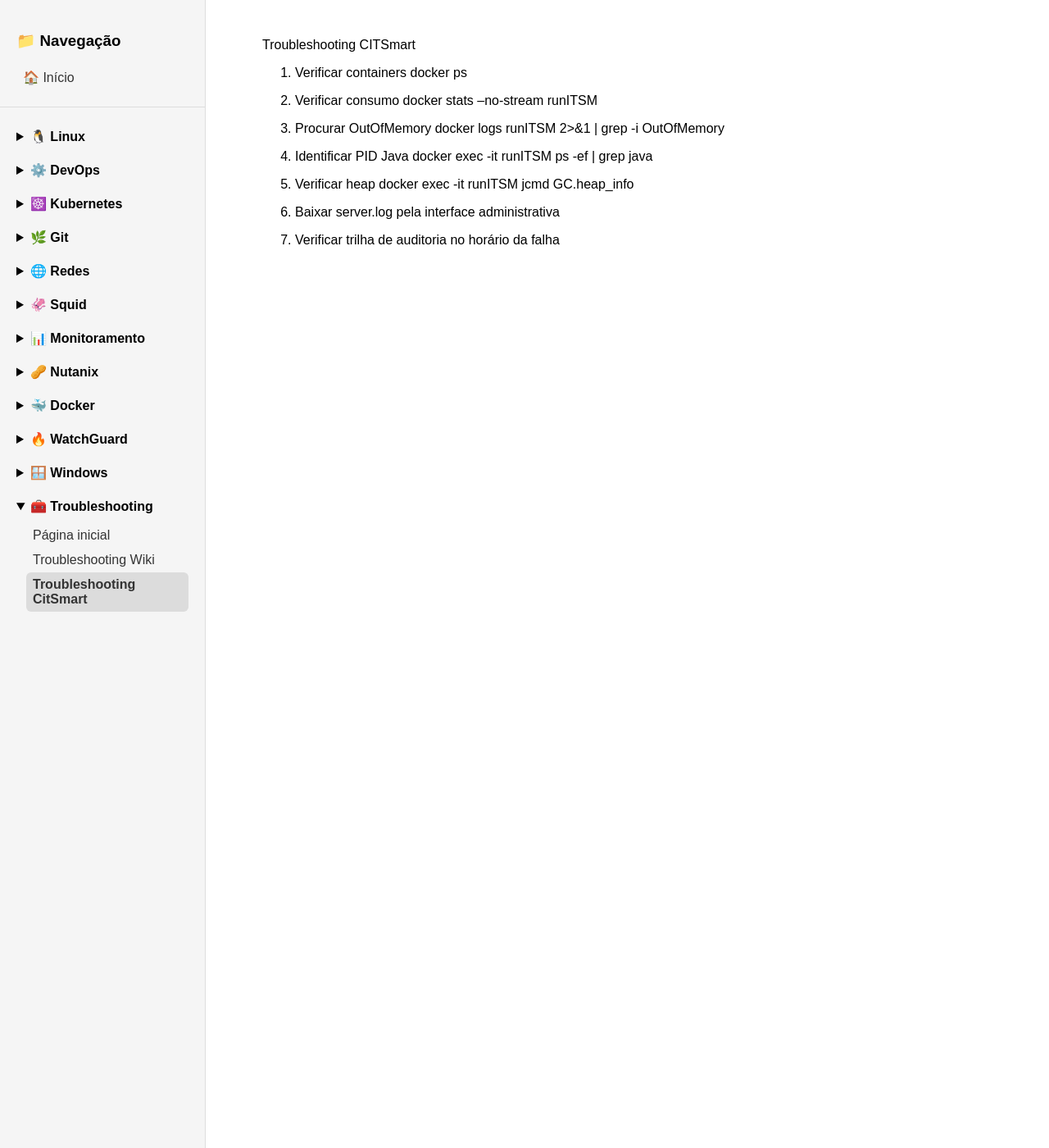
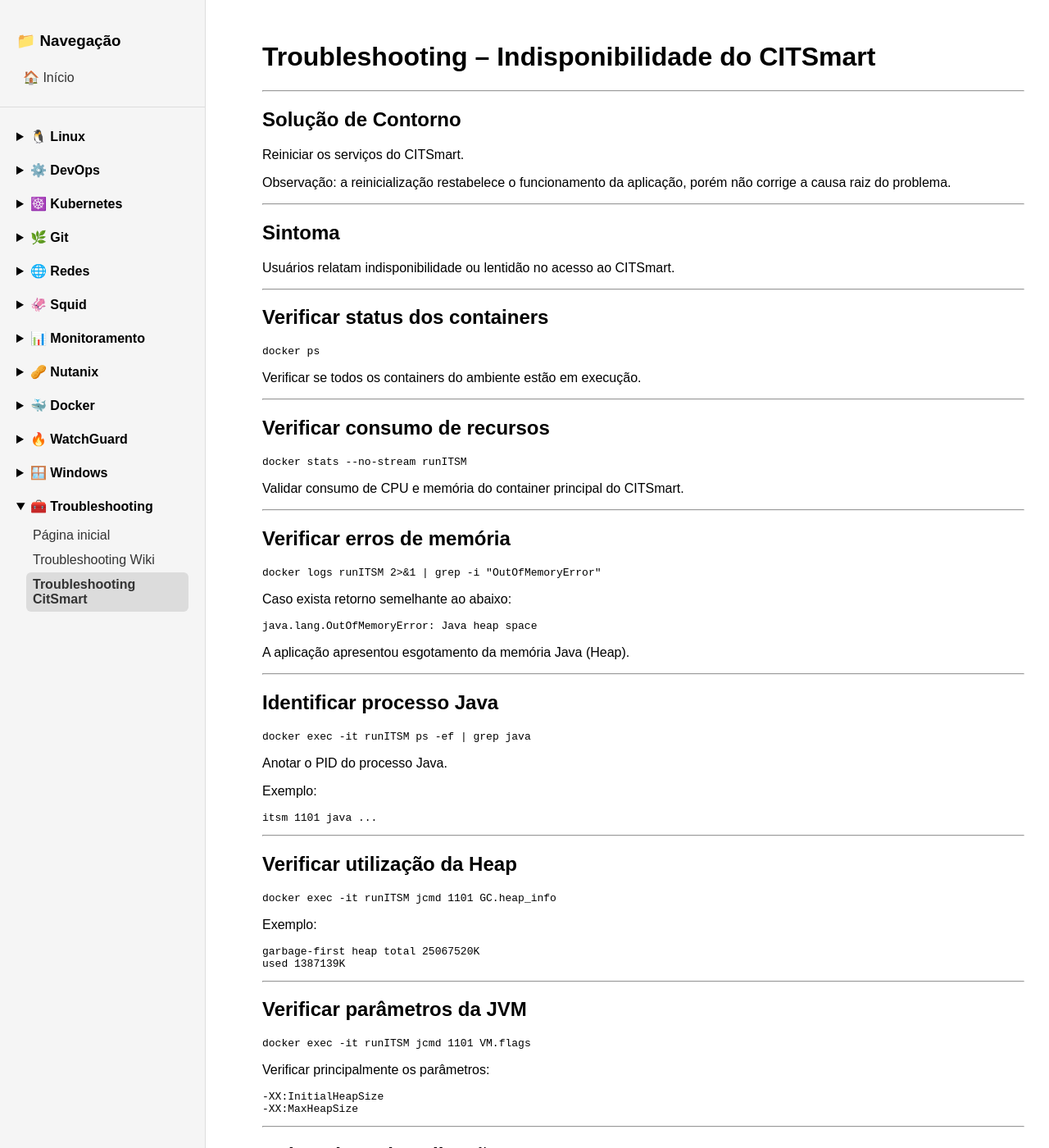
Before and after one commit to joaopedros111/ninja-linux, a Jekyll site: the page built from troubleshooting/troubleshootingcitsmart.md, in a window 1280 px wide and 1400 px high. Shown: the whole window at 82% size. Built offline with Jekyll 4.4.1, drawn with Linux system fonts in a browser that asks for light colours; our own code applies the rules of GitHub Pages for plain Markdown files; some of the changed text lies outside the part shown.

Commit message:
Adiciona Troubleshooting CITSMART

````diff
--- a/troubleshooting/troubleshootingcitsmart.md
+++ b/troubleshooting/troubleshootingcitsmart.md
@@ -1,20 +1,157 @@
-Troubleshooting CITSmart
+# Troubleshooting – Indisponibilidade do CITSmart
 
-1. Verificar containers
+---
+
+## Solução de Contorno
+
+Reiniciar os serviços do CITSmart.
+
+Observação: a reinicialização restabelece o funcionamento da aplicação, porém não corrige a causa raiz do problema.
+
+---
+
+## Sintoma
+
+Usuários relatam indisponibilidade ou lentidão no acesso ao CITSmart.
+
+---
+
+## Verificar status dos containers
+
+```bash
 docker ps
+```
 
-2. Verificar consumo
+Verificar se todos os containers do ambiente estão em execução.
+
+---
+
+## Verificar consumo de recursos
+
+```bash
 docker stats --no-stream runITSM
+```
 
-3. Procurar OutOfMemory
-docker logs runITSM 2>&1 | grep -i OutOfMemory
+Validar consumo de CPU e memória do container principal do CITSmart.
 
-4. Identificar PID Java
+---
+
+## Verificar erros de memória
+
+```bash
+docker logs runITSM 2>&1 | grep -i "OutOfMemoryError"
+```
+
+Caso exista retorno semelhante ao abaixo:
+
+```text
+java.lang.OutOfMemoryError: Java heap space
+```
+
+A aplicação apresentou esgotamento da memória Java (Heap).
+
+---
+
+## Identificar processo Java
+
+```bash
 docker exec -it runITSM ps -ef | grep java
+```
 
-5. Verificar heap
-docker exec -it runITSM jcmd <PID> GC.heap_info
+Anotar o PID do processo Java.
 
-6. Baixar server.log pela interface administrativa
+Exemplo:
 
-7. Verificar trilha de auditoria no horário da falha
+```text
+itsm 1101 java ...
+```
+
+---
+
+## Verificar utilização da Heap
+
+```bash
+docker exec -it runITSM jcmd 1101 GC.heap_info
+```
+
+Exemplo:
+
+```text
+garbage-first heap total 25067520K
+used 1387139K
+```
+
+---
+
+## Verificar parâmetros da JVM
+
+```bash
+docker exec -it runITSM jcmd 1101 VM.flags
+```
+
+Verificar principalmente os parâmetros:
+
+```text
+-XX:InitialHeapSize
+-XX:MaxHeapSize
+```
+
+---
+
+## Coletar logs da aplicação
+
+Acessar:
+
+```text
+Sistema → Informações do Sistema → Download Log do JBoss
+```
+
+Salvar o arquivo para análise posterior.
+
+---
+
+## Verificar trilha de auditoria
+
+Acessar:
+
+```text
+Sistema → Trilha de Auditoria → Auditoria de Dados
+```
+
+Filtrar pelo horário da indisponibilidade.
+
+Exemplo:
+
+```text
+Data Inicial: 12/06/2026 11:40
+Data Final:   12/06/2026 11:50
+```
+
+---
+
+## Evidências encontradas no incidente de 12/06/2026
+
+Foi identificado:
+
+```text
+java.lang.OutOfMemoryError: Java heap space
+```
+
+A stack trace apontou para:
+
+```text
+com.citsmart.audit.service.impl.AuditServiceImpl
+org.javers.core.JaversCore.compare
+```
+
+Após o erro foram observadas falhas de comunicação internas:
+
+```text
+ActiveMQConnectionTimedOutException
+AMQ219014
+Channel is closed
+```
+
+## Conclusão Preliminar
+
+Os indícios apontam para falha relacionada ao módulo de auditoria da aplicação, resultando em esgotamento da memória Java (OutOfMemoryError) e consequente degradação dos serviços internos do CITSmart.
````
